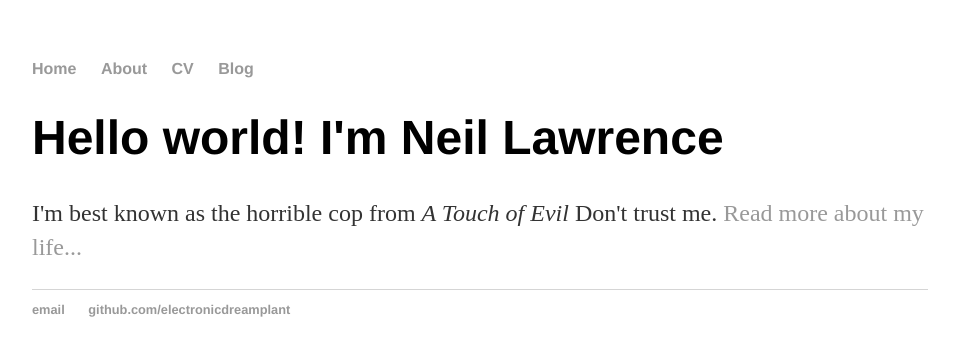
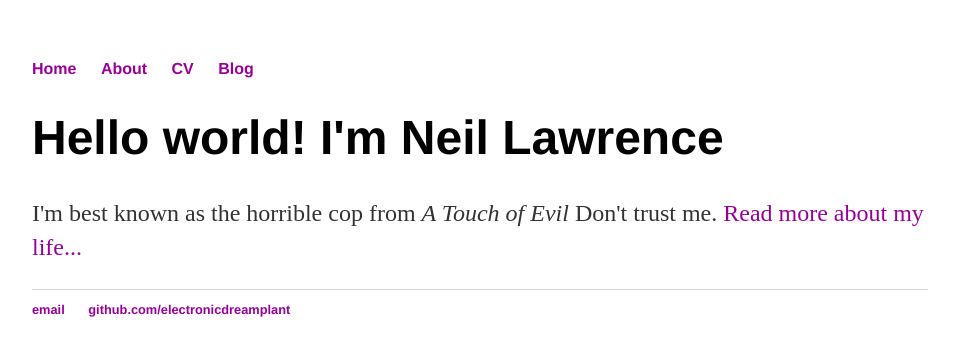
Before and after one commit to electronicdreamplant/electronicdreamplant.github.io, a Jekyll site: the page built from index.html, in a window 1280 px wide. Shown: the top 356 px of the page, without its empty margins (160-1115 px from the left). Built offline with Jekyll 4.4.1, drawn with Linux system fonts in a browser that asks for light colours.

Commit message:
Update main.css
Changing a:colour

```diff
--- a/css/main.css
+++ b/css/main.css
@@ -14,7 +14,7 @@ nav ul li, footer ul li {
 }
 a {
     text-decoration: none;
-    color: #999;
+    color: #990099;
 }
 a:hover {
     text-decoration: underline;
```
